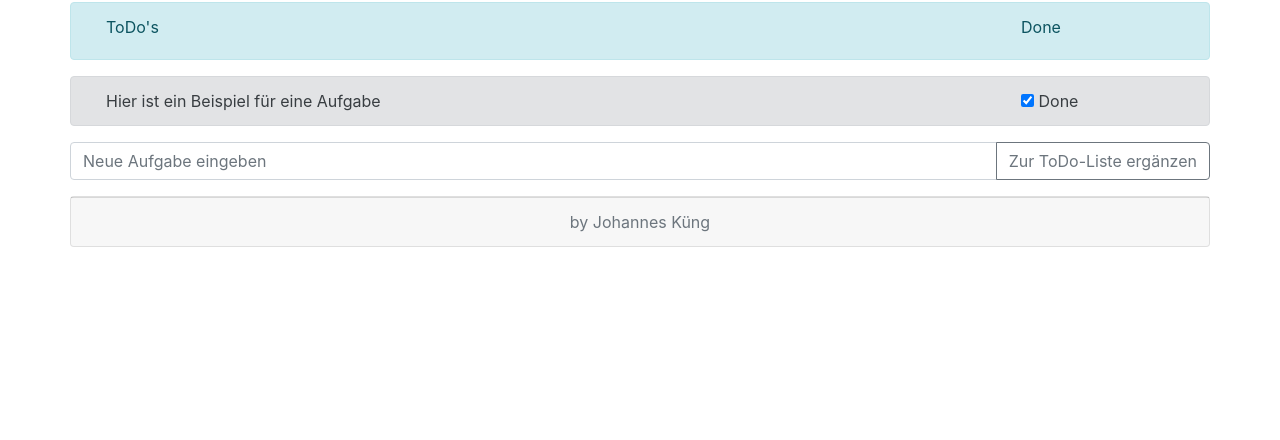
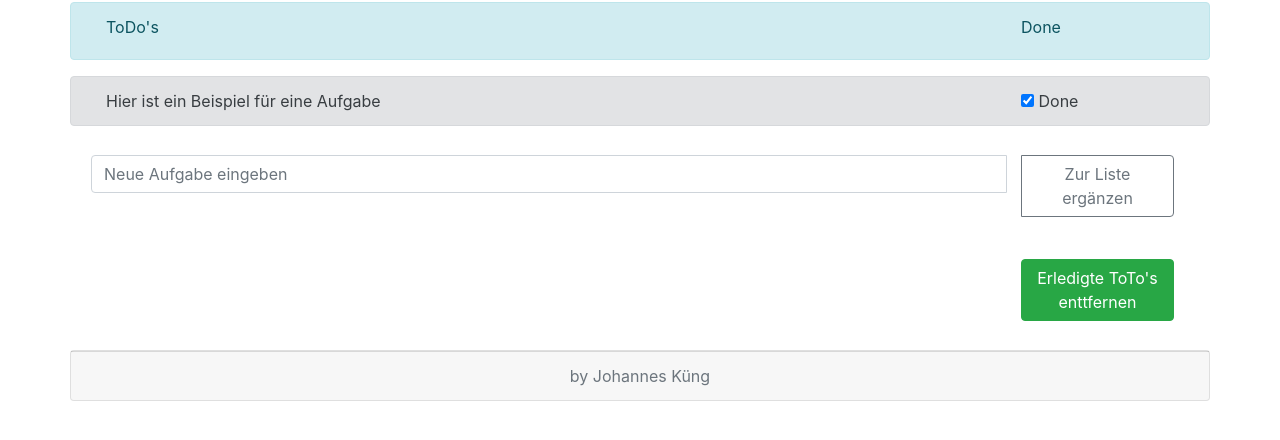
Before and after one commit to jkueng83/Javascript, a plain HTML site: page html/TodoApp.html in a window 1280 px wide. Shown: the part 180-620 px from the top of the page. Drawn offline with nearby package versions, Linux system fonts and the light colour scheme.

Commit message:
update erledigte tasks entfernen

```diff
--- a/html/TodoApp.html
+++ b/html/TodoApp.html
@@ -96,26 +96,39 @@
       </ul>
       <!-- </div> -->
 
-      <div class="row">
+      <div class="row alert ">
         <div class="input-group cal-10">
           <input
             type="text"
             class="form-control"
             placeholder="Neue Aufgabe eingeben"
-            aria-label="Recipient's username"
-            aria-describedby="button-addon2"
+
             id="newTask"
           />
-          <div class="input-group-append cal-2">
+          <div class="input-group-append col-2">
             <button
               class="btn btn-outline-secondary"
               type="button"
-              id="button-addon2"
               onclick="addTask()"
             >
-              Zur ToDo-Liste ergänzen
+              Zur Liste ergänzen
             </button>
           </div>
+        </div>
+      </div>
+
+      <p></p>
+
+      <div class="row alert ">
+        <div class="col-10">  </div>
+        <div class="col-2">
+          <button
+            class="btn btn-success"
+            type="button"
+            onclick="deleteDoneTasks()"
+          >
+            Erledigte ToTo's enttfernen
+          </button>
         </div>
       </div>
 
@@ -124,8 +137,6 @@
         <footer class="card-footer text-muted">by Johannes Küng</footer>
       </div>
     </div>
-
-
 
     <!-- Optional JavaScript -->
     <!-- jQuery first, then Popper.js, then Bootstrap JS -->
--- a/js/todo.js
+++ b/js/todo.js
@@ -110,3 +110,23 @@ function markTask(element) {
     tasks[index].isDone = false;
   }
 }
+
+function deleteDoneTasks() {
+  let updatedTasks = [];
+
+  tasks.forEach((element) => {
+    if (!element.isDone) {
+      updatedTasks.push(element);
+    }
+  });
+
+  while (tasks.length > 0) {
+    tasks.pop();
+  }
+
+  for (let index = 0; index < updatedTasks.length; index++) {
+    tasks.push(updatedTasks[index]);
+  }
+
+  printTaskList();
+}
```
Lines whose indentation alone changed are shown as unchanged.
